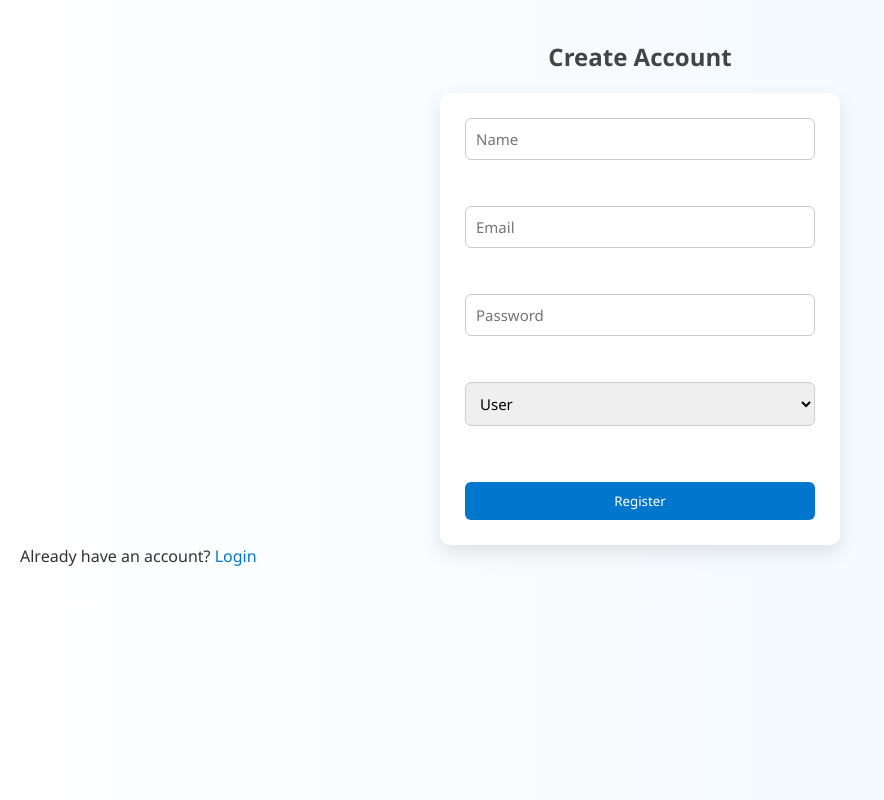
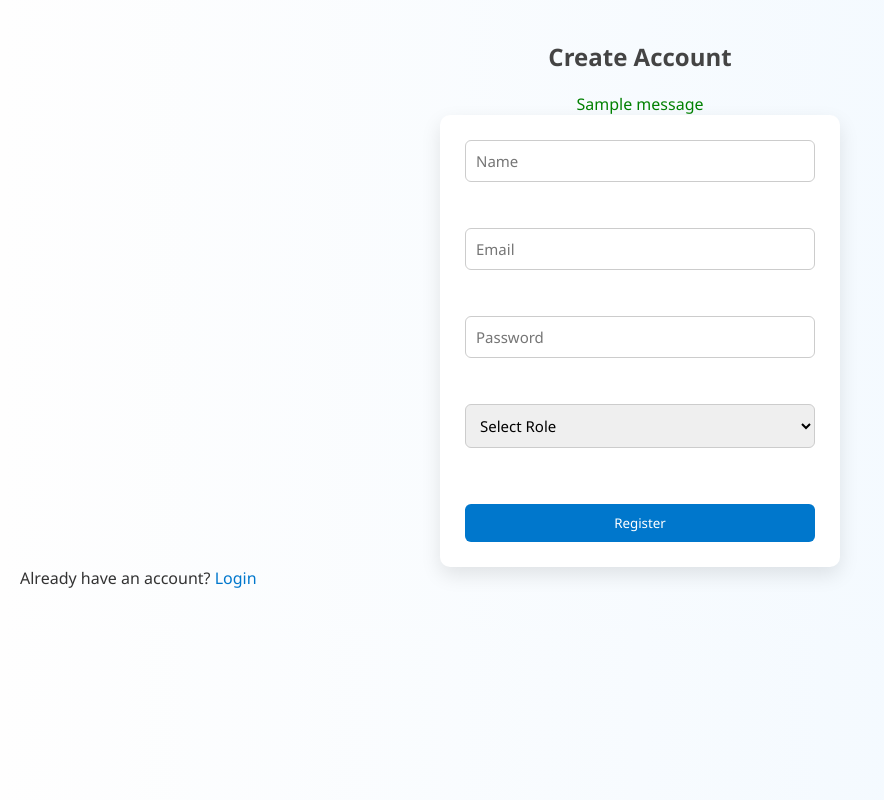
Before and after one commit to guneetdewangan9/ResQTail, a Flask app: page /register in a window 1280 px wide. Shown: the whole page, without its empty margins (0-884 px from the left). Run offline with Flask 3, Linux system fonts and the light colour scheme; tables that the repository leaves empty or names only in its code hold one stand-in row (values such as "Sample post"); one stand-in notice (Sample message) is shown; some libraries are stand-ins or nearby versions.

Commit message:
Update register.html

```diff
--- a/ANIMALSRESQ/templates/register.html
+++ b/ANIMALSRESQ/templates/register.html
@@ -1,22 +1,34 @@
 <!DOCTYPE html>
 <html lang="en">
 <head>
+  <meta charset="UTF-8">
   <title>Register – ResQTail</title>
   <link rel="stylesheet" href="{{ url_for('static', filename='style.css') }}">
-
 </head>
 <body>
   <h2>Create Account</h2>
+
+  {% with messages = get_flashed_messages(with_categories=true) %}
+    {% if messages %}
+      <div class="flash-messages-container">
+        {% for category, message in messages %}
+          <div class="flash-message {{ category }}">{{ message }}</div>
+        {% endfor %}
+      </div>
+    {% endif %}
+  {% endwith %}
+
   <form method="POST">
-    <input name="name" placeholder="Name" required><br>
-    <input type="email" name="email" placeholder="Email" required><br>
-    <input type="password" name="password" placeholder="Password" required><br>
-    <select name="role" required>
+    <input name="name" type="text" placeholder="Name" required aria-label="Name"><br>
+    <input type="email" name="email" placeholder="Email" required aria-label="Email"><br>
+    <input type="password" name="password" placeholder="Password" required aria-label="Password"><br>
+    <select name="role" required aria-label="Role">
+      <option value="" disabled selected>Select Role</option>
       <option value="User">User</option>
       <option value="Volunteer">Volunteer</option>
     </select><br>
-    <button type="submit">Register</button>
+    <button type="submit" class="btn btn-primary">Register</button>
   </form>
-  <p>Already have an account? <a href="/login">Login</a></p>
+  <p class="text-center mt-20">Already have an account? <a href="{{ url_for('login') }}">Login</a></p>
 </body>
 </html>
```
